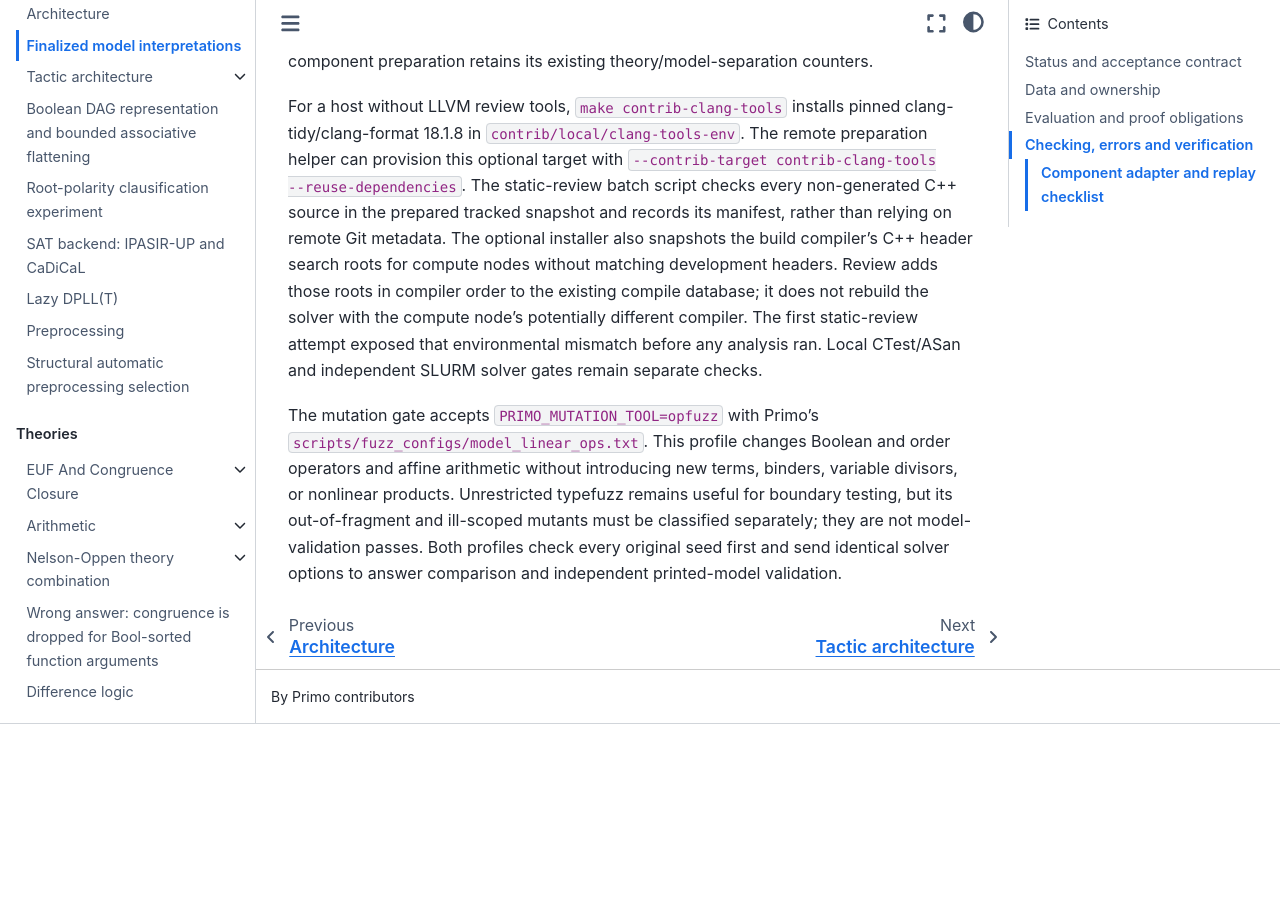
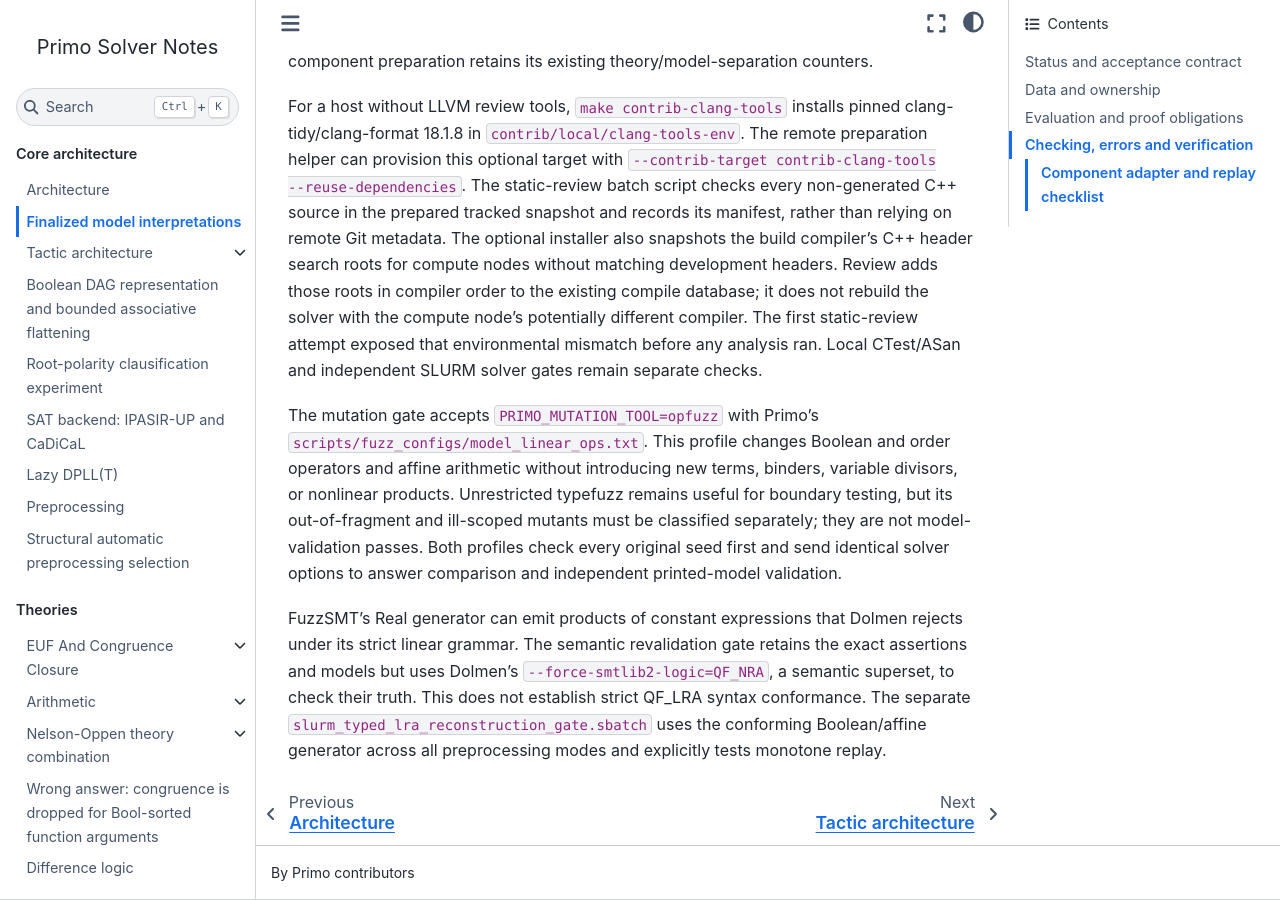
Before and after one commit to primo-solver/primo, a Jupyter Book: the page built from docs/model-interpretation.md, in a window 1280 px wide and 900 px high, scrolled down 3895 px. Built offline with Jupyter Book 1.0.4 settings and Sphinx 7.4.7 and the Sphinx Book theme 1.1.4, drawn with Linux system fonts in a browser that asks for light colours; before the commit the page ends 4619 px from its top, so only the background shows below that.

Commit message:
Separate Real model semantics from strict generator syntax checks

```diff
--- a/docs/model-interpretation.md
+++ b/docs/model-interpretation.md
@@ -173,3 +173,11 @@
 classified separately; they are not model-validation passes. Both profiles
 check every original seed first and send identical solver options to answer
 comparison and independent printed-model validation.
+
+FuzzSMT's Real generator can emit products of constant expressions that Dolmen
+rejects under its strict linear grammar. The semantic revalidation gate retains
+the exact assertions and models but uses Dolmen's
+`--force-smtlib2-logic=QF_NRA`, a semantic superset, to check their truth. This
+does not establish strict QF_LRA syntax conformance. The separate
+`slurm_typed_lra_reconstruction_gate.sbatch` uses the conforming Boolean/affine
+generator across all preprocessing modes and explicitly tests monotone replay.
```
Also changed, not shown: 2 other files.
